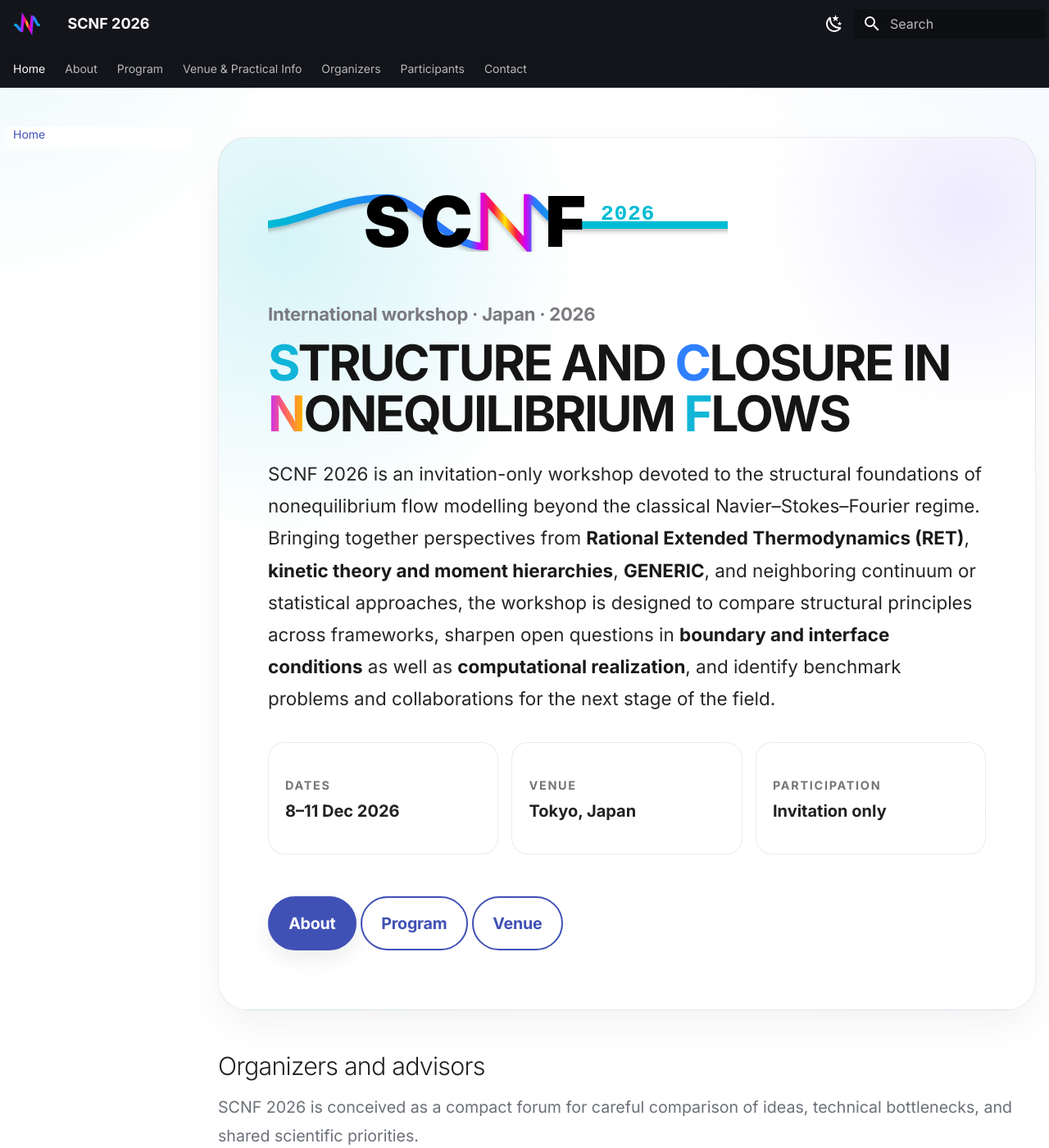
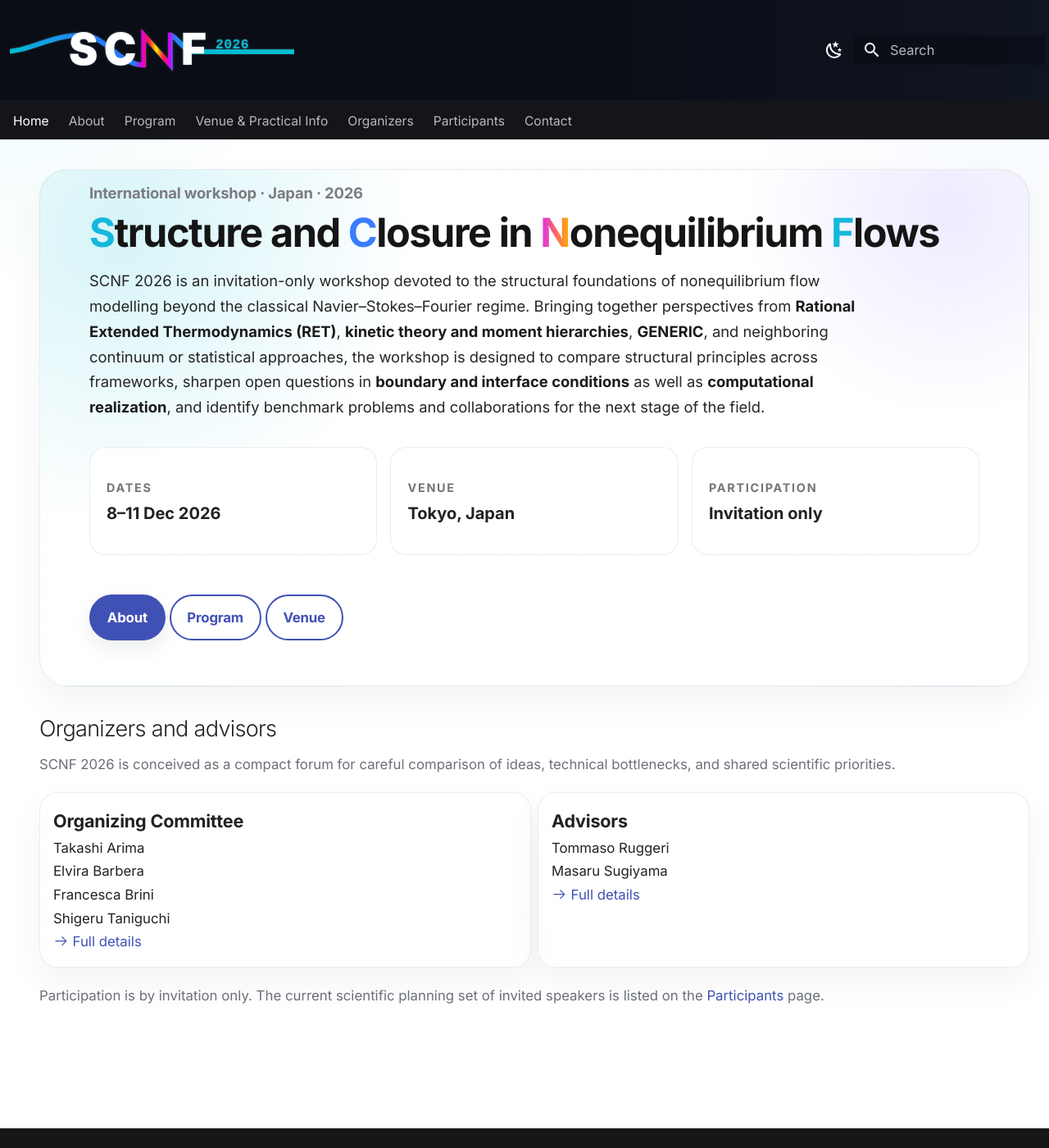
Before and after one commit to SCNF2026/scnf2026.github.io, an MkDocs documentation site: the page built from docs/index.md, in a window 1280 px wide and 1400 px high. Shown: the whole window at 82% size. Built offline with MkDocs 1.6.1 and Material for MkDocs 9.7.7, drawn with Linux system fonts in a browser that asks for light colours.

Commit message:
modified overall

```diff
--- a/docs/index.md
+++ b/docs/index.md
@@ -5,7 +5,7 @@ hide:
 
 <div class="hero landing" markdown>
 
-![SCNF 2026 logo](assets/logo-hero.svg){ .hero-logo }
+<!--![SCNF 2026 logo](assets/logo-hero.svg){ .hero-logo }-->
 
 <p class="hero-kicker">International workshop · Japan · 2026</p>
 
--- a/docs/stylesheets/extra.css
+++ b/docs/stylesheets/extra.css
@@ -34,19 +34,64 @@ body {
   max-width: 75rem;
 }
 
+/* ===== Make main content use the page width more fully ===== */
 .md-main__inner {
-  margin-top: 1.2rem;
+  max-width: 100%;
+  margin-top: 0;
+}
+
+.md-content {
+  margin-left: 0;
 }
 
 .md-content__inner {
-  padding-bottom: 3.5rem;
+  margin: 0;
+  padding-left: 1.2rem;
+  padding-right: 1.2rem;
 }
 
+/* ===== Header: use hero logo as the main header logo ===== */
 .md-header {
-  background: color-mix(in srgb, var(--md-default-bg-color) 78%, transparent);
-  backdrop-filter: blur(16px) saturate(180%);
-  border-bottom: 1px solid var(--scnf-border);
-  box-shadow: 0 10px 30px rgba(15, 23, 42, 0.03);
+  background: linear-gradient(90deg, #0b0d16 0%, #0b0d16 55%, #101522 100%);
+}
+
+.md-header__inner {
+  min-height: 6.1rem;
+}
+
+.md-header__button.md-logo {
+  padding: 0.35rem 0.2rem;
+}
+
+.md-header__button.md-logo img {
+  height: 4.9rem;
+  width: auto;
+}
+
+.md-header__title {
+  display: none;
+}
+
+/* Push search area to the far right in the header */
+.md-header__option {
+  margin-left: auto;
+}
+
+/* ===== Navigation and UI text ===== */
+.md-nav,
+.md-tabs,
+.md-header__title,
+.md-search__input {
+  font-size: 0.82rem;
+}
+
+.md-tabs__link {
+  font-size: 0.78rem;
+}
+
+.md-header__topic,
+.md-ellipsis {
+  font-size: 0.9rem;
 }
 
 .md-tabs {
@@ -56,11 +101,6 @@ body {
 .md-tabs__link--active,
 .md-tabs__link:hover {
   opacity: 1;
-}
-
-.md-header__button.md-logo img {
-  height: 1.72rem;
-  width: auto;
 }
 
 .hero {
@@ -91,8 +131,8 @@ body {
 
 /* ---------- Hero layout ---------- */
 .hero.landing {
-  padding-top: 1.2rem; /* 上に寄せる */
-  padding-bottom: 2.6rem;
+  padding-top: 0.9rem;
+  padding-bottom: 1.9rem;
 }
 
 /* Logo: larger and closer to top */
@@ -105,29 +145,35 @@ body {
 
 /* Kicker: gray, compact, no forced line break */
 .hero .hero-kicker {
-  margin: 0 0 0.8rem 0;
-  color: #7a7a80;
-  font-size: clamp(1.1rem, 1.5vw, 1.45rem);
+  margin: 0 0 0.65rem 0;
+  color: #7c7c82;
+  font-size: clamp(0.92rem, 1vw, 1.08rem);
   font-weight: 600;
-  line-height: 1.2;
+  line-height: 1.15;
   letter-spacing: -0.01em;
-  max-width: none;
 }
 
 /* Main title */
 .hero .hero-title {
-  margin: 0 0 1.15rem 0;
+  margin: 0 0 0.85rem 0;
   color: #151515;
-  font-size: clamp(2.6rem, 4.7vw, 4.6rem);
+  font-size: clamp(2rem, 3.8vw, 3.6rem);
   font-weight: 800;
-  line-height: 1.02;
-  letter-spacing: -0.04em;
+  line-height: 1.04;
+  letter-spacing: -0.03em;
+  text-transform: none;
+}
+
+.hero .hero-title,
+.hero .hero-title * {
+  text-transform: none !important;
 }
 
 /* Keep each phrase together, but allow line wrapping between phrases */
 .hero .hero-word {
   display: inline;
   white-space: nowrap;
+  text-transform: none;
 }
 
 /* Colored initials only */
@@ -136,15 +182,15 @@ body {
 }
 
 .hero .hero-s {
-  color: #11b5d8;
+  color: #16b7dc;
 }
 
 .hero .hero-c {
-  color: #2f80ff;
+  color: #3a7dff;
 }
 
 .hero .hero-n {
-  background: linear-gradient(90deg, #c22cff 0%, #ff5f6d 45%, #ffb400 100%);
+  background: linear-gradient(90deg, #d62cff 0%, #ff5f6d 48%, #ffb000 100%);
   -webkit-background-clip: text;
   -webkit-text-fill-color: transparent;
   background-clip: text;
@@ -152,22 +198,21 @@ body {
 }
 
 .hero .hero-f {
-  color: #11b5d8;
+  color: #16b7dc;
 }
 
 /* Lead paragraph */
 .hero .hero-lead {
-  margin-top: 0.25rem;
-  max-width: 1200px;
-  font-size: clamp(1.12rem, 1.35vw, 1.5rem);
-  line-height: 1.75;
+  margin-top: 0.08rem;
+  max-width: 980px;
+  font-size: clamp(0.92rem, 0.95vw, 1.04rem);
+  line-height: 1.68;
   color: #262626;
 }
 
-/* Strong text inside lead */
 .hero .hero-lead strong {
   font-weight: 700;
-  color: #1a1a1a;
+  color: #1b1b1b;
 }
 
 [data-md-color-scheme="slate"] .hero {
@@ -195,7 +240,6 @@ body {
   line-height: 1.2;
   font-weight: 720;
   letter-spacing: 0.18em;
-  text-transform: uppercase;
   color: var(--md-default-fg-color--light);
 }
 
@@ -268,6 +312,12 @@ body {
   flex-wrap: wrap;
 }
 
+/* ===== Global typography: slightly smaller and cleaner ===== */
+.md-typeset {
+  font-size: 0.84rem;
+  line-height: 1.7;
+}
+
 .md-typeset .md-button {
   border-radius: 999px;
   padding: 0.72em 1.18em;
@@ -295,25 +345,33 @@ body {
 }
 
 .md-typeset h1 {
-  font-size: 2rem;
-  margin-bottom: 0.65rem;
+  font-size: 1.9rem;
+  line-height: 1.15;
+  margin: 0 0 1rem;
+  letter-spacing: -0.02em;
 }
 
 .md-typeset h2 {
-  font-size: 1.52rem;
-  margin-top: 2.35rem;
-  margin-bottom: 0.7rem;
+  font-size: 1.35rem;
+  line-height: 1.2;
+  margin: 1.8rem 0 0.7rem;
 }
 
 .md-typeset h3 {
-  font-size: 1.1rem;
-  margin-top: 1.4rem;
+  font-size: 1.08rem;
+  line-height: 1.25;
+  margin: 1.3rem 0 0.45rem;
 }
 
 .md-typeset p,
 .md-typeset li {
-  font-size: 0.98rem;
-  line-height: 1.74;
+  font-size: 0.84rem;
+  line-height: 1.7;
+}
+
+.md-typeset .admonition,
+.md-typeset details {
+  font-size: 0.82rem;
 }
 
 .page-lead,
@@ -438,37 +496,44 @@ body {
   border-bottom-color: var(--scnf-border);
 }
 
-@media screen and (max-width: 76.1875em) {
-  .hero {
-    padding: 3rem 1.55rem 2.45rem;
+@media screen and (max-width: 900px) {
+  .hero.landing {
+    padding-top: 0.7rem;
+    padding-bottom: 1.5rem;
   }
 
-  .hero .hero-logo {
-    width: min(640px, 100%);
+  .hero .hero-kicker {
+    font-size: 0.9rem;
   }
 
-  .hero h2 {
-    max-width: none;
+  .hero .hero-title {
+    font-size: clamp(1.75rem, 7.4vw, 2.8rem);
+    line-height: 1.05;
+  }
+
+  .hero .hero-lead {
+    font-size: 0.94rem;
+    line-height: 1.64;
   }
 }
 
-@media screen and (max-width: 900px) {
-  .hero .hero-logo {
-    width: min(560px, 82%);
-    margin: -0.2rem 0 0.5rem 0;
+/* ===== Remove reserved space for sidebars on desktop ===== */
+@media screen and (min-width: 76.25em) {
+  .md-main__inner {
+    display: block;
   }
 
-  .hero .hero-kicker {
-    font-size: 1rem;
+  .md-sidebar--primary,
+  .md-sidebar--secondary {
+    display: none;
   }
 
-  .hero .hero-title {
-    font-size: clamp(2.2rem, 9vw, 3.2rem);
-    line-height: 1.04;
+  .md-content {
+    margin-left: 0;
+    max-width: 100%;
   }
 
-  .hero .hero-lead {
-    font-size: 1.05rem;
-    line-height: 1.7;
+  .md-content__inner {
+    margin-left: 0;
   }
 }
--- a/mkdocs.yml
+++ b/mkdocs.yml
@@ -8,7 +8,7 @@ extra:
 theme:
   name: material
   language: en
-  logo: assets/logo.svg
+  logo: assets/logo-hero.svg
   favicon: assets/favicon.png
   font:
     text: Inter
```
Also changed, not shown: docs/about.md (+2 -0 lines), docs/assets/logo-hero.svg, docs/assets/logo-hero_b.svg (added).
